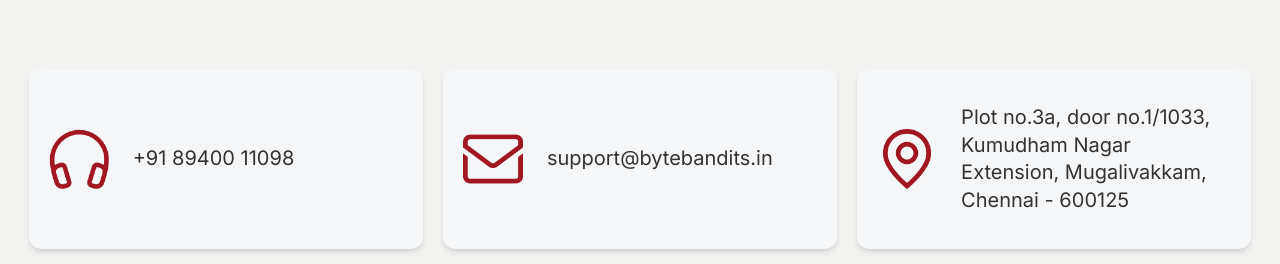
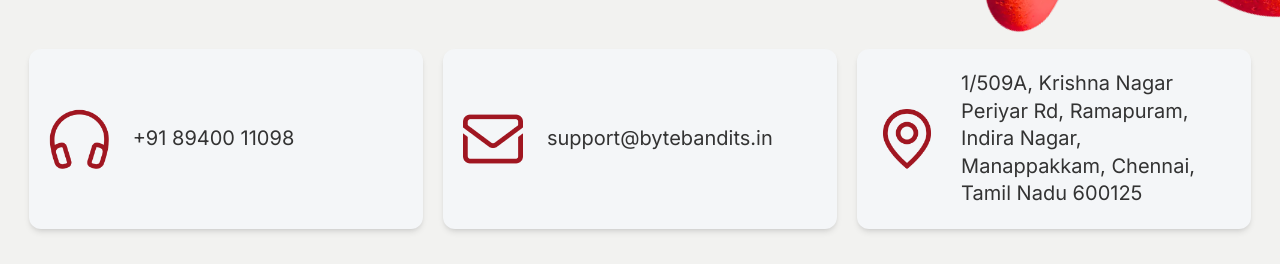
Before and after one commit to Byte-Bandits-India/ByteBandits, a Next.js app: page /contact in a window 1280 px wide. Shown: the part 516-780 px from the top of the page. Built offline with nearby package versions, Linux system fonts and the light colour scheme.

Commit message:
Update page.tsx

```diff
--- a/src/app/contact/page.tsx
+++ b/src/app/contact/page.tsx
@@ -50,13 +50,13 @@
         {
             img: "/icons/contact/location.png",
             alt: "Location",
-            text: "Plot no.3a, door no.1/1033, Kumudham Nagar Extension, Mugalivakkam, Chennai - 600125",
+            text: "1/509A, Krishna Nagar\nPeriyar Rd, Ramapuram,\nIndira Nagar, Manappakkam,\nChennai, Tamil Nadu 600125",
             textSize: "text-[14px]",
         },
     ];
 
     return (
-        <div ref={scrollRef} className="relative overflow-x-hidden bg-[#F2F2F0] pt-[80px] md:py-[100px]">
+        <div ref={scrollRef} className="relative overflow-x-hidden bg-[#F2F2F0] pt-[80px]">
             <div className="shapes px-6">
                 {/* Scroll-animated shapes */}
                 <motion.img
@@ -295,10 +295,20 @@
 
 
             </div>
-            {/* Map Image */}
-            <div className="relative mt-8 w-full h-[331px] md:w-[331px] mb-[48px] md:hidden">
-                <Image src="/images/map.png" alt="map" fill className="object-cover" />
-            </div>
+
+           {/* Google Map Section */}
+<div className="w-full bg-gradient-to-b from-[#E84353] to-[#57000C] mt-[5%] py-10 md:py-20 flex justify-center items-center">
+  <div className="w-[90%] max-w-[1400px] overflow-hidden rounded-2xl shadow-xl">
+    <iframe
+      src="https://www.google.com/maps/embed?pb=!1m18!1m12!1m3!1d3887.320708672846!2d80.16865997585755!3d13.015237513918464!2m3!1f0!2f0!3f0!3m2!1i1024!2i768!4f13.1!3m3!1m2!1s0x3a5260c6aef11a2b%3A0x33401c0956a864bf!2s1%2F509A%2C%20Krishna%20Nagar%20Periyar%20Rd%2C%20Ramapuram%2C%20Indira%20Nagar%2C%20Manappakkam%2C%20Chennai%2C%20Tamil%20Nadu%20600125!5e0!3m2!1sen!2sin!4v1762867197770!5m2!1sen!2sin"
+      className="w-full h-[300px] sm:h-[400px] md:h-[500px] rounded-2xl border-0"
+      allowFullScreen
+      loading="lazy"
+      referrerPolicy="no-referrer-when-downgrade"
+    ></iframe>
+  </div>
+</div>
+
         </div>
     );
 }
```
